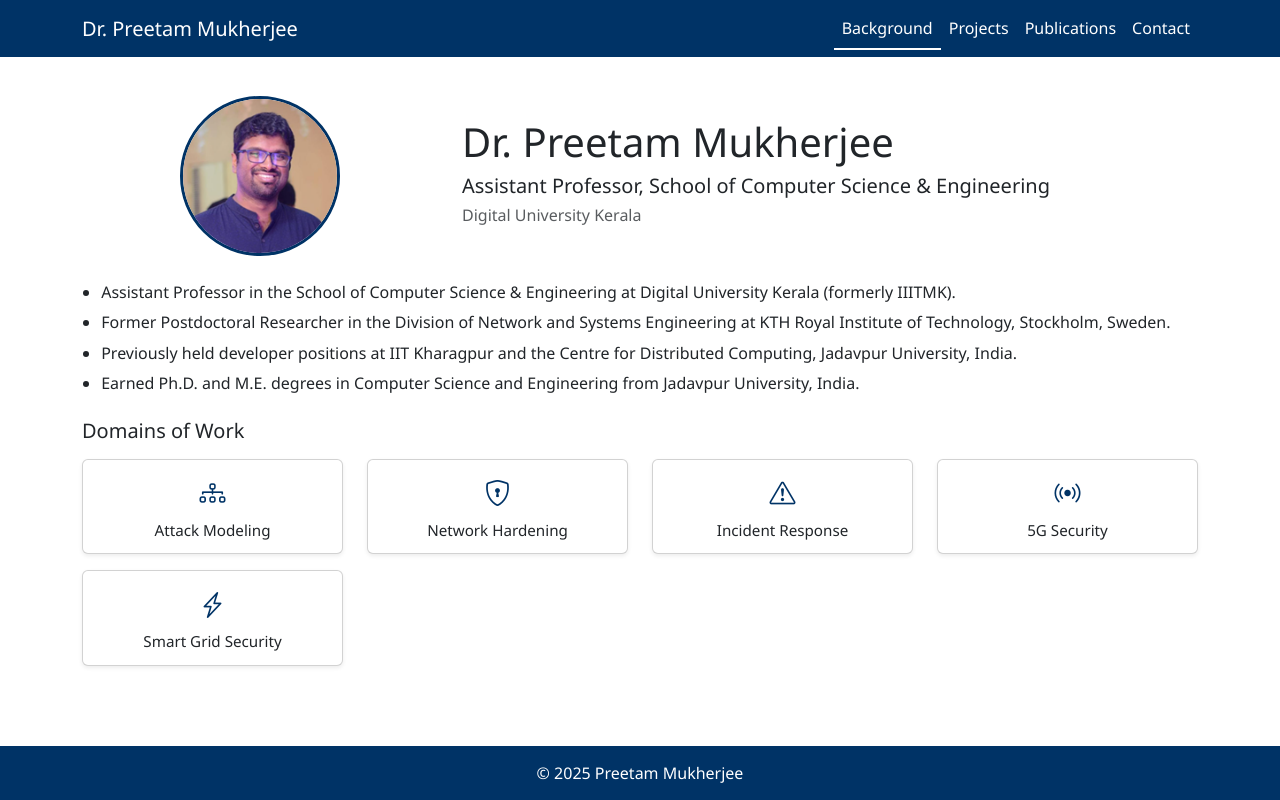
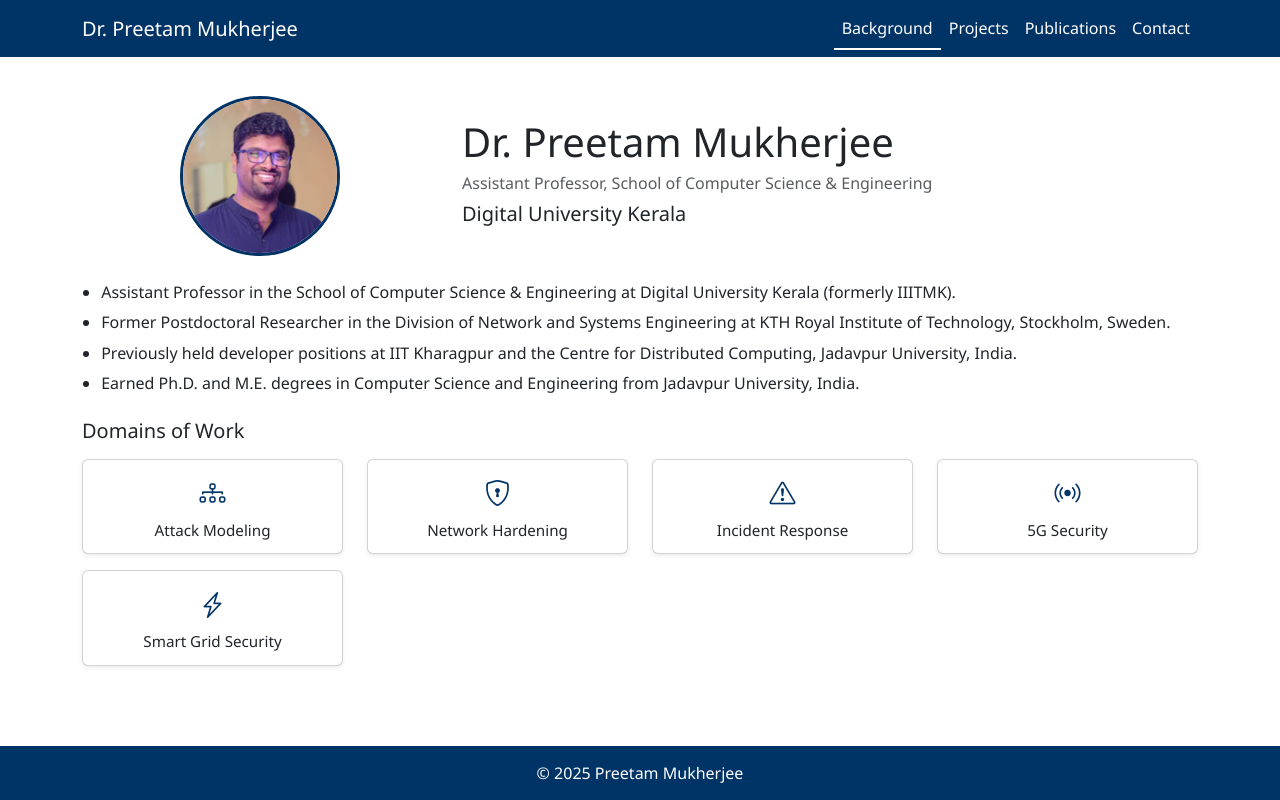
Before and after one commit to preetammukherjee/preetammukherjee.github.io, a plain HTML site: page index.html in a window 1280 px wide. Drawn offline with nearby package versions, Linux system fonts and the light colour scheme.

Commit message:
Swap headings for professor and university

```diff
--- a/index.html
+++ b/index.html
@@ -124,8 +124,8 @@
         </div>
         <div class="col-md-8">
           <h1>Dr. Preetam Mukherjee</h1>
-          <h5>Assistant Professor, School of Computer Science & Engineering</h5>
-          <h6 class="text-muted">Digital University Kerala</h6>
+          <h6 class="text-muted">Assistant Professor, School of Computer Science & Engineering</h6>
+          <h5>Digital University Kerala</h5>
         </div>
       </div>
 
```
